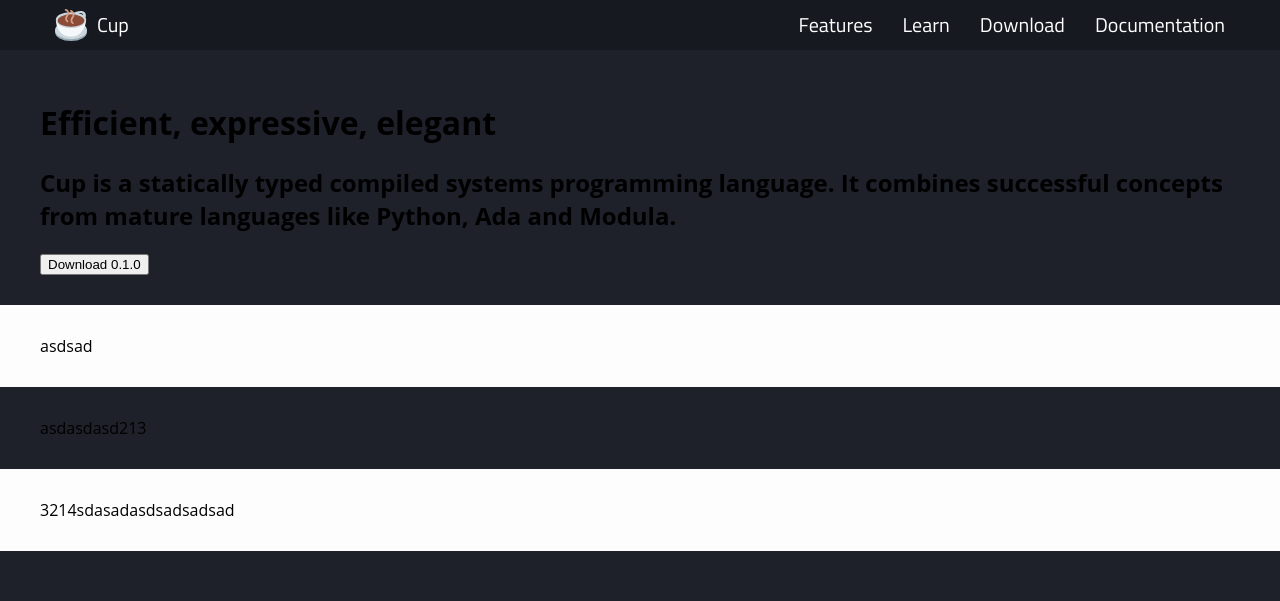
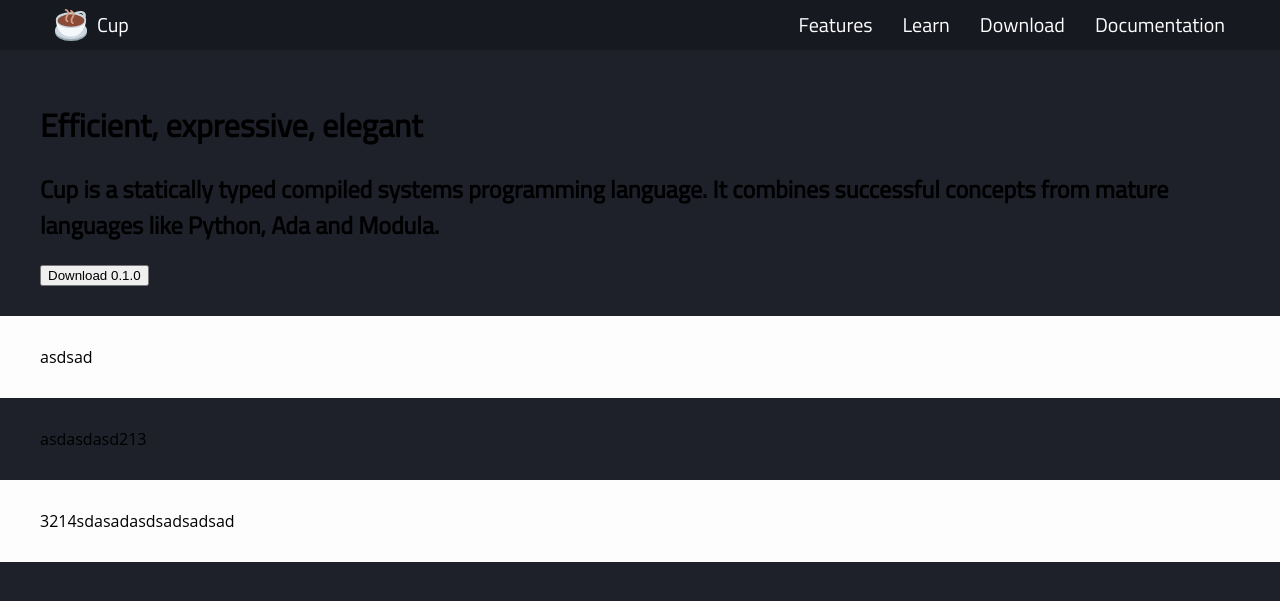
Before and after one commit to cup-lang/cup-lang.org, a Jekyll site: the page built from index.html, in a window 1280 px wide. Shown: the top 601 px of the page. Built offline with Jekyll 4.4.1, drawn with Linux system fonts in a browser that asks for light colours.

Commit message:
Update default.html

```diff
--- a/_layouts/default.html
+++ b/_layouts/default.html
@@ -15,10 +15,22 @@
     <link rel="shortcut icon" href="favicon.ico" type="image/vnd.microsoft.icon">
     <link href="https://fonts.googleapis.com/css2?family=Titillium+Web&display=swap"" rel=" stylesheet">
     <style type="text/css">
+        html {
+            font-family: "Open Sans", "Helvetica Neue", Helvetica, Arial, sans-serif;
+        }
+
         body {
             margin: 0;
             background: #1e202a;
-            font-family: "Open Sans", "Helvetica Neue", Helvetica, Arial, sans-serif;
+        }
+
+        h1,
+        h2,
+        h3,
+        h4,
+        h5,
+        .nav-link {
+            font-family: "Titillium Web";
         }
 
         nav {
@@ -37,10 +49,10 @@
             text-decoration: none;
             font-size: 20px;
             line-height: 1;
-            font-family: "Titillium Web";
         }
 
-        .nav-link-active, .nav-link:hover {
+        .nav-link-active,
+        .nav-link:hover {
             background: #3a3b42;
         }
 
@@ -89,7 +101,8 @@
             </div>
             <div class="nav-side">
                 {% for item in site.navigation %}
-                <a class="nav-link {% if page.title == item.title %}nav-link-active{% endif %}" href="{{ item.url }}">{{ item.title }}</a>
+                <a class="nav-link {% if page.title == item.title %}nav-link-active{% endif %}"
+                    href="{{ item.url }}">{{ item.title }}</a>
                 {% endfor %}
             </div>
         </div>
```
